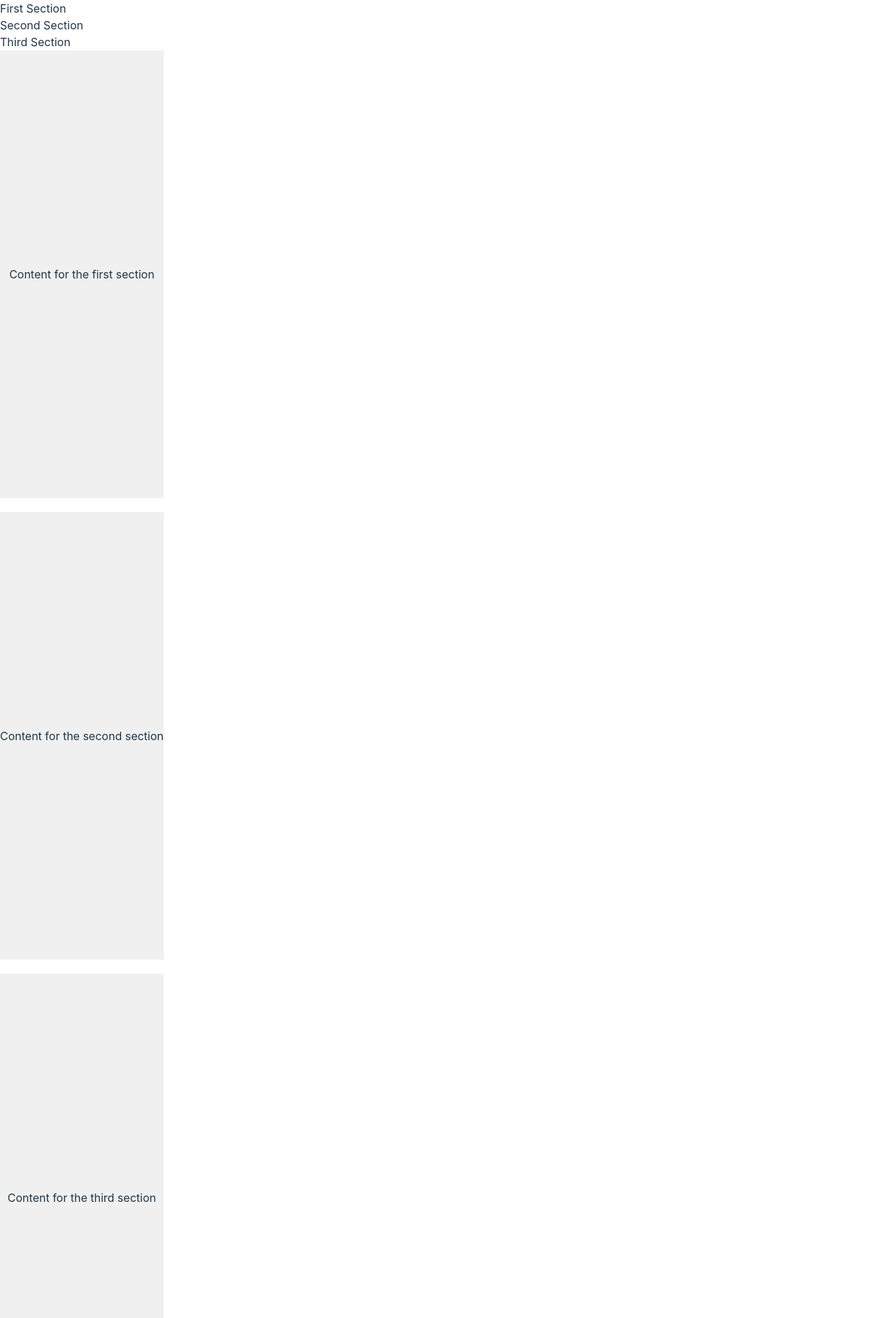
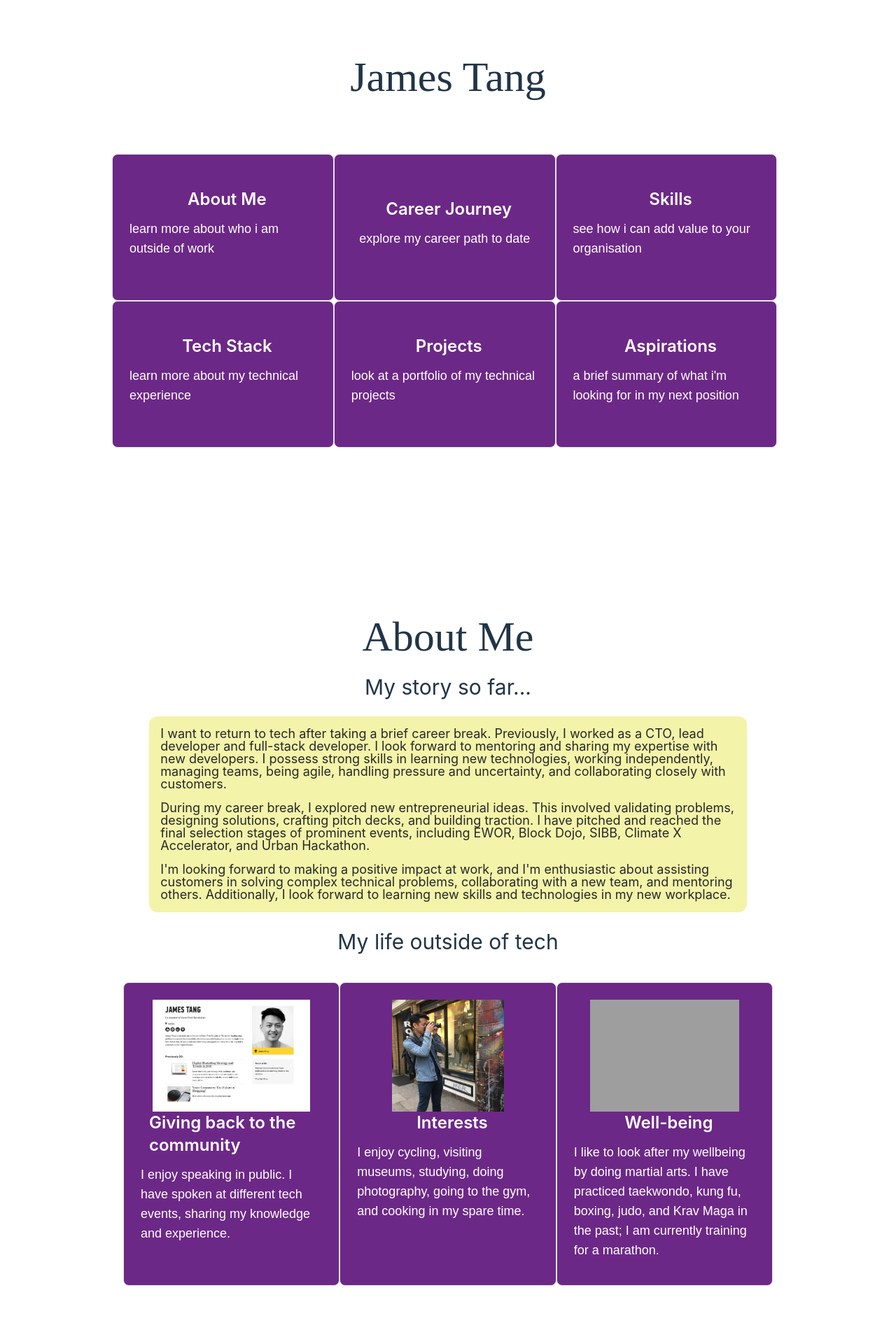
Before and after one commit to environmentallyconsciouscoder/personal-website, a React (Vite) app: page / in a window 1280 px wide. Shown: the top 1884 px of the page at 70% size. Built offline with nearby package versions, Linux system fonts and the light colour scheme; grey boxes are pictures that could not be loaded.

Commit message:
feat: added components to app.tsx

```diff
--- a/src/App.tsx
+++ b/src/App.tsx
@@ -1,81 +1,270 @@
-import React, { createRef } from 'react';
+import {createRef, useState} from 'react';
+import Header from './components/header';
+import Menu from './components/menu';
+import Card from './components/card';
+import { aboutMe, careerJourneys, interests, menuItems, skills, standOutFacts, values } from './data';
+import List from './components/list';
+import Chart from './components/chart';
+import TextBox from './components/text_box';
+import SubheadingBox from './components/subheading_box';
+import { styled } from 'styled-components';
+import { FaArrowDown } from "react-icons/fa";
+
+const MenuWrapper = styled.div`
+  display: flex;
+  justify-content: center;
+  flex-direction: column;
+  align-items: center;
+  margin-top: 5rem;
+
+  &:hover {
+    cursor: pointer;
+  }
+
+  @media (max-width: 600px) {
+    width: 100vw;
+  }
+`;
+
+const MenuSection = styled.div`
+  flex-direction: row;
+  display: flex;
+  align-items: center;
+  flex-wrap: wrap;
+  align-content: center;
+  margin: 5rem 10rem;
+`;
+
+const MenuItem = styled.div`
+  flex-basis: 33%;
+  display: flex;
+
+  @media (max-width: 600px) {
+    display: flex;
+    flex-basis: 100%;
+  }
+`;
+
+const Section = styled.div`
+  height: 100%;
+  width: 100vw;
+  margin-bottom: 20px;
+  display: flex;
+  align-items: center;
+  justify-content: center;
+  flex-direction: column;
+  margin: 10rem 0;
+
+  @media (max-width: 600px) {
+    display: flex;
+  }
+`;
+
+const CardWrapper = styled.div`
+  display: flex;
+  flex-direction: row;
+  margin: 1rem;
+
+  @media (max-width: 600px) {
+    flex-direction: column;
+  }
+`;
 
 function App() {
   const firstDivRef = createRef<HTMLDivElement>();
   const secondDivRef = createRef<HTMLDivElement>();
   const thirdDivRef = createRef<HTMLDivElement>();
+  const fourthDivRef = createRef<HTMLDivElement>();
+  const fifthDivRef = createRef<HTMLDivElement>();
+  const sixthDivRef = createRef<HTMLDivElement>();
 
-  function handleScrollToFirstDiv() {
+  const [selectedSkillLabel, setSelectedSkillLabel] = useState<string>("");
+  const [selectedExperience, setSelectedExperience] = useState<string>("");
+
+  function onHandleSkillsIndex(clickedIndex: number): void {
+    setSelectedSkillLabel(skills[clickedIndex]?.skill || '');
+    setSelectedExperience(skills[clickedIndex]?.experience || '');
+  }
+
+  function handleScroll(divRef: string) {
+
+    switch (divRef) {
+      case 'firstDivRef':
         firstDivRef.current?.scrollIntoView({
           behavior: 'smooth',
           block: 'nearest',
           inline: 'center'
         });
-  }
-
-  function handleScrollToSecondDiv() {
+        break;
+      case 'secondDivRef':
         secondDivRef.current?.scrollIntoView({
           behavior: 'smooth',
           block: 'nearest',
           inline: 'center'
         });
-  }
-
-  function handleScrollToThirdDiv() {
+        break;
+      case 'thirdDivRef':
         thirdDivRef.current?.scrollIntoView({
           behavior: 'smooth',
           block: 'nearest',
           inline: 'center'
         });
+        break;
+      case 'fourthDivRef':
+        fourthDivRef.current?.scrollIntoView({
+          behavior: 'smooth',
+          block: 'nearest',
+          inline: 'center'
+        });
+        break;
+      case 'fifthDivRef':
+        fifthDivRef.current?.scrollIntoView({
+          behavior: 'smooth',
+          block: 'nearest',
+          inline: 'center'
+        });
+        break;
+      case 'sixthDivRef':
+        sixthDivRef.current?.scrollIntoView({
+          behavior: 'smooth',
+          block: 'nearest',
+          inline: 'center'
+        });
+        break;
+      default:
+        break;
+    }
   }
 
   return (
     <>
-      <nav>
-        <section onClick={handleScrollToFirstDiv}>First Section</section>
-        <section onClick={handleScrollToSecondDiv}>Second Section</section>
-        <section onClick={handleScrollToThirdDiv}>Third Section</section>
-      </nav>
+      <MenuWrapper>
+        <Header title="James Tang" type="header" />
+        <MenuSection>
+          {menuItems.map((data, index) => (
+            <MenuItem>
+              <Menu
+                title={data.title}
+                description={data.description}
+                icon={data.icon}
+                index={index}
+                divRef={data.divRef}
+                onClick={handleScroll}
+              />
+            </MenuItem>
+          ))}
+        </MenuSection>
+      </MenuWrapper>
+
       <div>
+
+        <Section
+          ref={firstDivRef}
+        >
+          <Header title="About Me" type="header" />
+          <Header title="My story so far..." type="subheader" />
+
+          <List text={aboutMe} />
+
+          <div style={{display: "flex", flexDirection: "column", alignItems: "center", margin: '0 10rem', marginBottom: '2rem'}}>
+            <Header title="My life outside of tech" type="subheader" />
+            <CardWrapper>
+              {interests.map((data, index) => (
+                <Card title={data.title} description={data.discription} icon={data.icon} image={data.image} index={index} />
+              ))}
+            </CardWrapper>
+          </div>
+
+          <List text={standOutFacts} />
+
+          <div style={{display: "flex", flexDirection: "column", alignItems: "center", margin: '0 10rem'}}>
+            <Header title="I especially value..." type="subheader" />
+            <CardWrapper>
+              {values.map((data, index) => (
+                <Card title={data.title} description={data.discription} icon={data.icon} image={data.image} index={index} />
+              ))}
+            </CardWrapper>
+          </div>
+
+
+        </Section>
+
+        <Section
+          ref={secondDivRef}
+        >
+          <Header title="This is my Career Journey so far:" type="header" />
+          <div>
+            <div style={{ display: "flex", justifyContent: "center"}}>
+            </div>
+            <div style={{display: "flex", width: "100%", height: "100%", flexWrap: "wrap", justifyContent: "center"}}>
+              {careerJourneys.map((data) => (
+              <CardWrapper style={{ flexDirection: "column", alignItems: "center", width: "66%"}}>
+                <Header title={data.heading} type="subheader" />
+                <TextBox backgroundColor="rgb(244 114 182)" flexDirection="row">
+                    {data.information.map((data, index) => (
+                      <div style={{display:"flex", width: "50%", justifyContent: "center", margin: "1rem"}}>
+                        <TextBox backgroundColor="rgb(233 213 255)" flexDirection="column">
+                          <Card title={data.title} description={data.description} icon={""} image={""} index={index} />
+                          <div style={{ display: "flex", justifyContent: "center", alignItems: "center", fontSize: "3rem", flexDirection: "column"}}>
+                            <FaArrowDown />
+                          </div>
+                        </TextBox>
+                      </div>
+                    ))}
+
+                </TextBox>
+              </CardWrapper>
+              ))}
+            </div>
+          </div>
+        </Section>
+
+      </div>
+
+      <Section
+          ref={thirdDivRef}
+        >
+          <Header title="Click to read about my skill:" type="header" />
+          <Chart setSkillIndex={onHandleSkillsIndex} />
+          <TextBox>
+            <div style={{ width: '30%'}}>
+            <SubheadingBox>
+              <Header title={selectedSkillLabel} type="subheader" />
+            </SubheadingBox>
+            <div>
+              {selectedExperience}
+            </div>
+            </div>
+          </TextBox>
+      </Section>
+
         <div
           style={{
             height: '80vh',
-            backgroundColor: '#f0f0f0',
-            marginBottom: '20px',
-            display: 'flex',
-            alignItems: 'center',
-            justifyContent: 'center'
-          }}
-          ref={firstDivRef}
-        >
-          Content for the first section
-        </div>
-        <div
-          style={{
-            height: '80vh',
-            backgroundColor: '#f0f0f0',
-            marginBottom: '20px',
-            display: 'flex',
-            alignItems: 'center',
-            justifyContent: 'center'
-          }}
-          ref={secondDivRef}
-        >
-          Content for the second section
-        </div>
-        <div
-          style={{
-            height: '80vh',
+            width: "100vw",
             backgroundColor: '#f0f0f0',
             display: 'flex',
             alignItems: 'center',
             justifyContent: 'center'
           }}
-          ref={thirdDivRef}
+          ref={fifthDivRef}
         >
-          Content for the third section
         </div>
+
+        <div
+          style={{
+            height: '80vh',
+            width: "100vw",
+            backgroundColor: '#f0f0f0',
+            display: 'flex',
+            alignItems: 'center',
+            justifyContent: 'center'
+          }}
+          ref={sixthDivRef}
+        >
         </div>
+
+
     </>
   );
 }
```
Lines whose indentation alone changed are shown as unchanged.
